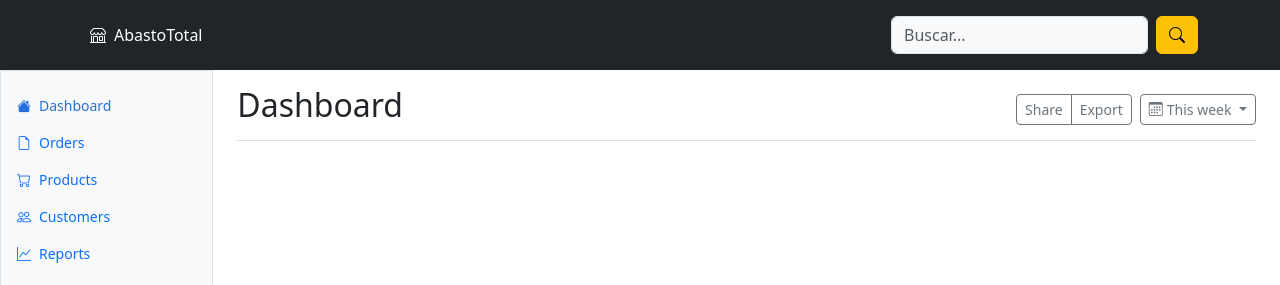
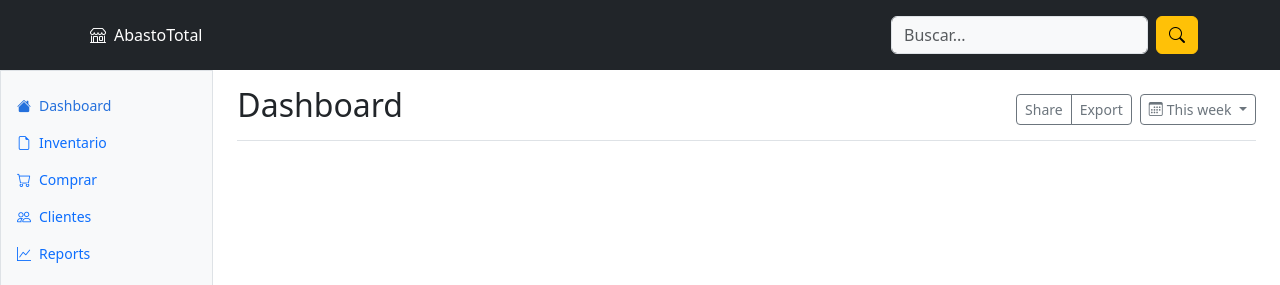
Before and after one commit to Erick-Hernandez-Ortega/AbastoTotal, an Angular app: page /dashboard in a window 1280 px wide. Shown: the top 285 px of the page. Built offline with nearby package versions, Linux system fonts and the light colour scheme.

Commit message:
Cambios al componente dashboard

```diff
--- a/src/app/components/dashboard/dashboard.component.html
+++ b/src/app/components/dashboard/dashboard.component.html
@@ -5,11 +5,6 @@
     <div class="sidebar border border-right col-md-3 col-lg-2 p-0 bg-body-tertiary">
       <div class="offcanvas-md offcanvas-end bg-body-tertiary" tabindex="-1" id="sidebarMenu"
         aria-labelledby="sidebarMenuLabel">
-        <div class="offcanvas-header">
-          <h5 class="offcanvas-title" id="sidebarMenuLabel">Company name</h5>
-          <button type="button" class="btn-close" data-bs-dismiss="offcanvas" data-bs-target="#sidebarMenu"
-            aria-label="Close"></button>
-        </div>
         <div class="offcanvas-body d-md-flex flex-column p-0 pt-lg-3 overflow-y-auto">
           <ul class="nav flex-column">
             <li class="nav-item">
@@ -21,19 +16,19 @@
             <li class="nav-item">
               <a class="nav-link d-flex align-items-center gap-2" href="#">
                 <i class="bi bi-file-earmark"></i>
-                Orders
+                Inventario
               </a>
             </li>
             <li class="nav-item">
               <a class="nav-link d-flex align-items-center gap-2" href="#">
                 <i class="bi bi-cart"></i>
-                Products
+                Comprar
               </a>
             </li>
             <li class="nav-item">
               <a class="nav-link d-flex align-items-center gap-2" href="#">
                 <i class="bi bi-people"></i>
-                Customers
+                Clientes
               </a>
             </li>
             <li class="nav-item">
```
